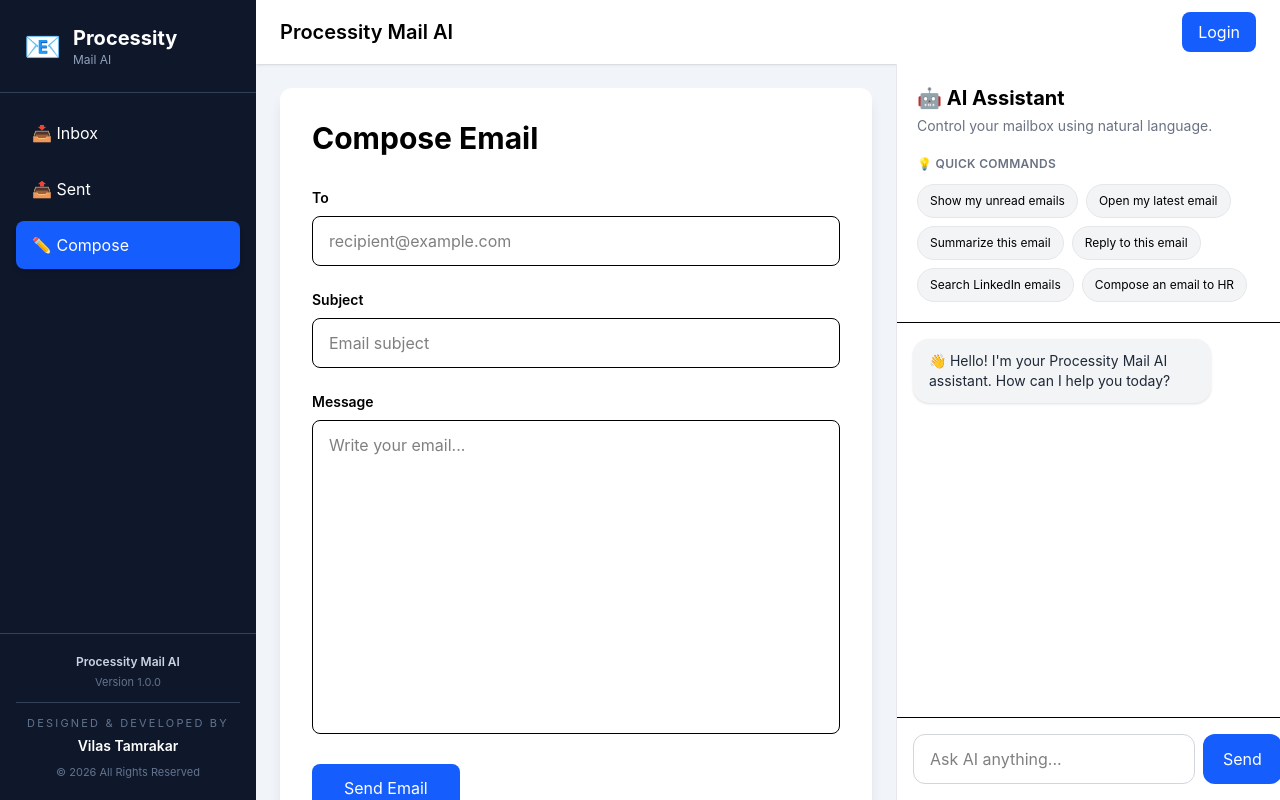
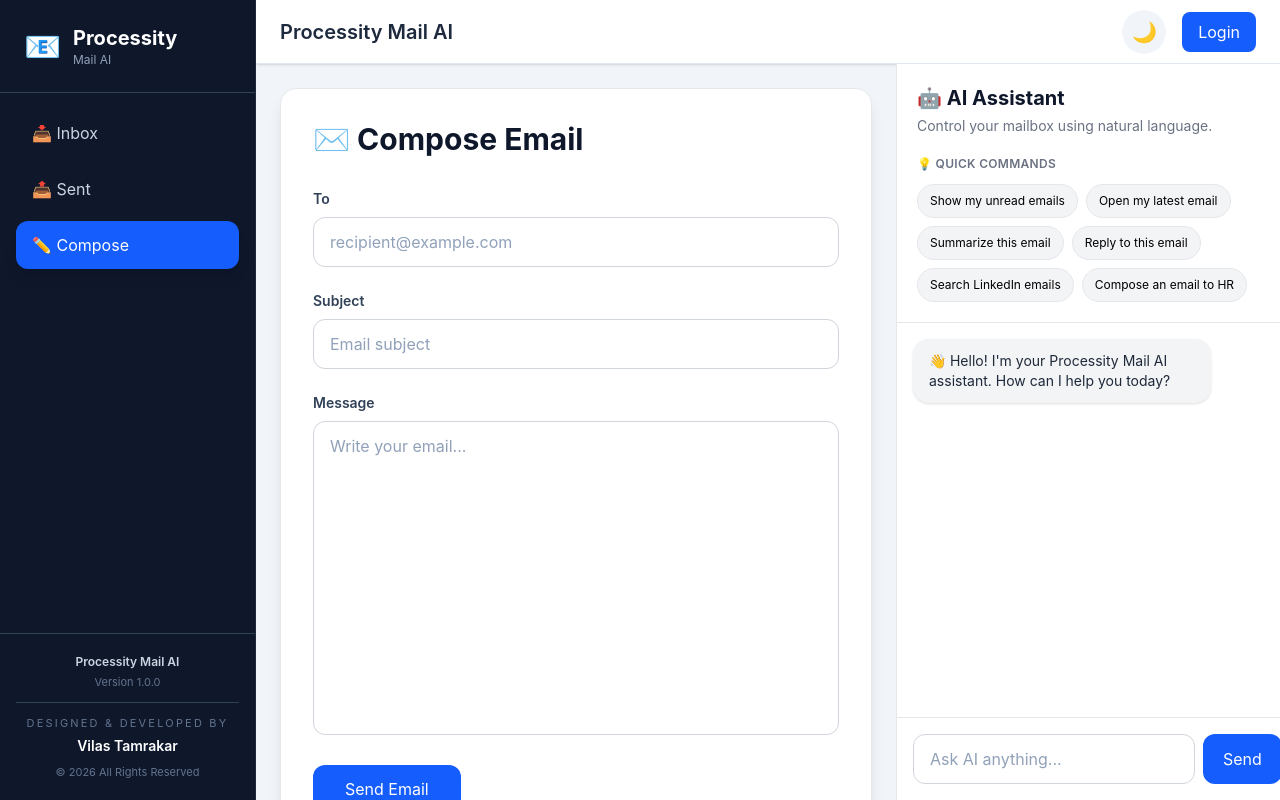
Before and after one commit to Vilas317/MailPilot-AI-Mail-Assistant, a React (Vite) app in the folder client/: page /compose in a window 1280 px wide. Built offline with nearby package versions, Linux system fonts and the light colour scheme; no server answers.

Commit message:
Add dark mode support and UI improvements

```diff
--- a/client/src/components/AssistantPanel.jsx
+++ b/client/src/components/AssistantPanel.jsx
@@ -154,21 +154,21 @@
   };
 
   return (
-    <aside className="w-96 bg-white border-l border-gray-200 flex flex-col">
+    <aside className="w-96 bg-white dark:bg-slate-900 border-l border-gray-200 dark:border-slate-700 flex flex-col transition-colors">
 
       {/* Header */}
-      <div className="p-5 border-b">
-        <h2 className="text-xl font-bold flex items-center gap-2">
+      <div className="p-5 border-b border-gray-200 dark:border-slate-700">
+        <h2 className="text-xl font-bold flex items-center gap-2 text-slate-900 dark:text-white">
           🤖 AI Assistant
         </h2>
 
-        <p className="text-sm text-gray-500 mt-1">
+        <p className="text-sm text-gray-500 dark:text-slate-400 mt-1">
           Control your mailbox using natural language.
         </p>
 
         {/* Quick Commands */}
         <div className="mt-5">
-          <p className="text-xs font-semibold uppercase tracking-wide text-gray-500 mb-3">
+          <p className="text-xs font-semibold uppercase tracking-wide text-gray-500 dark:text-slate-400 mb-3">
             💡 Quick Commands
           </p>
 
@@ -179,7 +179,7 @@
                 type="button"
                 disabled={loading}
                 onClick={() => handleQuickCommand(command)}
-                className="text-xs bg-gray-100 hover:bg-blue-100 hover:text-blue-700 border border-gray-200 rounded-full px-3 py-2 transition disabled:opacity-50 disabled:cursor-not-allowed"
+                className="text-xs bg-gray-100 dark:bg-slate-800 dark:text-slate-200 hover:bg-blue-100 dark:hover:bg-slate-700 hover:text-blue-700 dark:hover:text-white border border-gray-200 dark:border-slate-700 rounded-full px-3 py-2 transition disabled:opacity-50 disabled:cursor-not-allowed"
               >
                 {command}
               </button>
@@ -189,7 +189,7 @@
       </div>
 
       {/* Chat */}
-      <div className="flex-1 overflow-y-auto p-4 space-y-4">
+      <div className="flex-1 overflow-y-auto p-4 space-y-4 bg-white dark:bg-slate-900 transition-colors">
 
         {messages.map((msg, index) => (
           <div
@@ -204,7 +204,7 @@
               className={`max-w-[85%] rounded-2xl px-4 py-3 text-sm whitespace-pre-wrap shadow-sm ${
                 msg.role === "user"
                   ? "bg-blue-600 text-white"
-                  : "bg-gray-100 text-gray-800"
+                  : "bg-gray-100 dark:bg-slate-800 text-gray-800 dark:text-slate-100"
               }`}
             >
               {msg.content}
@@ -214,7 +214,7 @@
 
         {loading && (
           <div className="flex justify-start">
-            <div className="bg-gray-100 rounded-2xl px-4 py-3 text-sm animate-pulse">
+            <div className="bg-gray-100 dark:bg-slate-800 dark:text-slate-100 rounded-2xl px-4 py-3 text-sm animate-pulse">
               🤖 Thinking...
             </div>
           </div>
@@ -225,7 +225,7 @@
       </div>
 
       {/* Input */}
-      <div className="border-t p-4 flex gap-2">
+      <div className="border-t border-gray-200 dark:border-slate-700 p-4 flex gap-2">
 
         <input
           type="text"
@@ -234,13 +234,13 @@
           onChange={(e) => setMessage(e.target.value)}
           onKeyDown={handleKeyDown}
           disabled={loading}
-          className="flex-1 rounded-xl border border-gray-300 px-4 py-3 outline-none focus:border-blue-500 focus:ring-2 focus:ring-blue-200 disabled:bg-gray-100"
+          className="flex-1 rounded-xl border border-gray-300 dark:border-slate-700 bg-white dark:bg-slate-800 text-slate-900 dark:text-white px-4 py-3 outline-none focus:border-blue-500 focus:ring-2 focus:ring-blue-200 disabled:bg-gray-100 dark:disabled:bg-slate-800 placeholder:text-slate-400 dark:placeholder:text-slate-500"
         />
 
         <button
           onClick={handleSend}
           disabled={loading}
-          className="bg-blue-600 text-white px-5 rounded-xl hover:bg-blue-700 transition disabled:opacity-50"
+          className="bg-blue-600 hover:bg-blue-700 text-white px-5 rounded-xl transition-all duration-200 disabled:opacity-50"
         >
           {loading ? "..." : "Send"}
         </button>
--- a/client/src/components/Header.jsx
+++ b/client/src/components/Header.jsx
@@ -1,7 +1,7 @@
 import { useEffect, useState } from "react";
 import api from "../api/axios";
 
-export default function Header() {
+export default function Header({ darkMode, toggleTheme }) {
   const [user, setUser] = useState(null);
 
   useEffect(() => {
@@ -29,20 +29,35 @@
   };
 
   return (
-    <div className="h-16 bg-white shadow flex items-center justify-between px-6">
-      <h2 className="text-xl font-semibold">
+    <div className="h-16 bg-white dark:bg-slate-900 border-b border-slate-200 dark:border-slate-700 shadow flex items-center justify-between px-6 transition-colors">
+
+      <h2 className="text-xl font-semibold text-slate-800 dark:text-white">
         Processity Mail AI
       </h2>
 
+      <div className="flex items-center gap-4">
+
+        {/* Theme Toggle */}
+        <button
+          onClick={toggleTheme}
+          className="w-11 h-11 rounded-full bg-slate-100 dark:bg-slate-800 hover:scale-105 transition flex items-center justify-center text-xl"
+          title="Toggle Theme"
+        >
+          {darkMode ? "☀️" : "🌙"}
+        </button>
+
         {user ? (
-        <div className="flex items-center gap-3">
+          <>
             <img
-            src={user?.photos?.[0]?.value || "https://ui-avatars.com/api/?name=User"}
+              src={
+                user?.photos?.[0]?.value ||
+                "https://ui-avatars.com/api/?name=User"
+              }
               alt="Profile"
-            className="w-10 h-10 rounded-full"
+              className="w-10 h-10 rounded-full border"
             />
 
-          <span className="font-medium text-gray-700">
+            <span className="font-medium text-slate-700 dark:text-slate-200">
               {user.displayName}
             </span>
 
@@ -52,7 +67,7 @@
             >
               Logout
             </button>
-        </div>
+          </>
         ) : (
           <button
             onClick={handleLogin}
@@ -62,5 +77,6 @@
           </button>
         )}
       </div>
+    </div>
   );
 }
--- a/client/src/components/Sidebar.jsx
+++ b/client/src/components/Sidebar.jsx
@@ -2,7 +2,7 @@
 
 export default function Sidebar() {
   return (
-    <aside className="w-64 bg-slate-900 text-white h-screen sticky top-0 flex flex-col">
+    <aside className="w-64 h-screen sticky top-0 flex flex-col bg-slate-900 dark:bg-slate-950 text-white border-r border-slate-800 transition-colors">
 
       {/* Logo */}
       <div className="p-6 border-b border-slate-700">
@@ -27,10 +27,10 @@
         <NavLink
           to="/"
           className={({ isActive }) =>
-            `flex items-center gap-3 rounded-lg px-4 py-3 transition-all duration-200 hover:translate-x-1 ${
+            `flex items-center gap-3 rounded-xl px-4 py-3 transition-all duration-200 ${
               isActive
-                ? "bg-blue-600 text-white shadow-md"
-                : "hover:bg-slate-800"
+                ? "bg-blue-600 text-white shadow-lg"
+                : "text-slate-300 hover:bg-slate-800 hover:text-white hover:translate-x-1"
             }`
           }
         >
@@ -40,10 +40,10 @@
         <NavLink
           to="/sent"
           className={({ isActive }) =>
-            `flex items-center gap-3 rounded-lg px-4 py-3 transition-all duration-200 hover:translate-x-1 ${
+            `flex items-center gap-3 rounded-xl px-4 py-3 transition-all duration-200 ${
               isActive
-                ? "bg-blue-600 text-white shadow-md"
-                : "hover:bg-slate-800"
+                ? "bg-blue-600 text-white shadow-lg"
+                : "text-slate-300 hover:bg-slate-800 hover:text-white hover:translate-x-1"
             }`
           }
         >
@@ -53,10 +53,10 @@
         <NavLink
           to="/compose"
           className={({ isActive }) =>
-            `flex items-center gap-3 rounded-lg px-4 py-3 transition-all duration-200 hover:translate-x-1 ${
+            `flex items-center gap-3 rounded-xl px-4 py-3 transition-all duration-200 ${
               isActive
-                ? "bg-blue-600 text-white shadow-md"
-                : "hover:bg-slate-800"
+                ? "bg-blue-600 text-white shadow-lg"
+                : "text-slate-300 hover:bg-slate-800 hover:text-white hover:translate-x-1"
             }`
           }
         >
@@ -67,6 +67,7 @@
 
       {/* Footer */}
       <div className="border-t border-slate-700 px-4 py-5 text-center">
+
         <p className="text-xs font-semibold text-slate-300">
           Processity Mail AI
         </p>
@@ -88,6 +89,7 @@
         <p className="mt-2 text-[11px] text-slate-500">
           © 2026 All Rights Reserved
         </p>
+
       </div>
 
     </aside>
--- a/client/src/index.css
+++ b/client/src/index.css
@@ -1 +1,4 @@
 @import "tailwindcss";
+
+/* Enable class-based dark mode */
+@custom-variant dark (&:where(.dark, .dark *));
--- a/client/src/layouts/MainLayout.jsx
+++ b/client/src/layouts/MainLayout.jsx
@@ -1,17 +1,40 @@
+import { useEffect, useState } from "react";
 import { Outlet } from "react-router-dom";
+
 import Sidebar from "../components/Sidebar";
 import Header from "../components/Header";
 import AssistantPanel from "../components/AssistantPanel";
 
 export default function MainLayout() {
+  const [darkMode, setDarkMode] = useState(() => {
+    return localStorage.getItem("theme") === "dark";
+  });
+
+  useEffect(() => {
+    if (darkMode) {
+      document.documentElement.classList.add("dark");
+      localStorage.setItem("theme", "dark");
+    } else {
+      document.documentElement.classList.remove("dark");
+      localStorage.setItem("theme", "light");
+    }
+  }, [darkMode]);
+
+  const toggleTheme = () => {
+    setDarkMode((prev) => !prev);
+  };
+
   return (
-    <div className="h-screen flex bg-slate-100">
+    <div className="h-screen flex bg-slate-100 dark:bg-slate-900 transition-colors duration-300">
 
       <Sidebar />
 
       <div className="flex-1 flex flex-col">
 
-        <Header />
+        <Header
+          darkMode={darkMode}
+          toggleTheme={toggleTheme}
+        />
 
         <div className="flex flex-1 overflow-hidden">
 
--- a/client/src/pages/Compose/Compose.jsx
+++ b/client/src/pages/Compose/Compose.jsx
@@ -14,7 +14,6 @@
   });
 
   const [loading, setLoading] = useState(false);
-  // const [message, setMessage] = useState("");
 
   useEffect(() => {
     if (location.state) {
@@ -43,16 +42,15 @@
     e.preventDefault();
 
     setLoading(true);
-    // setMessage("");
 
     try {
       await api.post("/auth/send", form);
 
       toast.success("Email sent successfully!");
 
-setTimeout(() => {
-  navigate("/");
-}, 1000);
+      setTimeout(() => {
+        navigate("/");
+      }, 1000);
 
       setForm({
         to: "",
@@ -64,7 +62,8 @@
       console.error(err);
 
       toast.error(
-        err.response?.data?.message || "Failed to send email."
+        err.response?.data?.message ||
+          "Failed to send email."
       );
     } finally {
       setLoading(false);
@@ -72,15 +71,21 @@
   };
 
   return (
-    <div className="max-w-4xl mx-auto bg-white rounded-xl shadow-lg p-8">
-      <h1 className="text-3xl font-bold mb-8">
-        Compose Email
+    <div className="max-w-4xl mx-auto bg-white dark:bg-slate-800 border border-gray-200 dark:border-slate-700 rounded-2xl shadow-lg p-8 transition-colors">
+
+      <h1 className="text-3xl font-bold mb-8 text-slate-900 dark:text-white">
+        ✉️ Compose Email
       </h1>
 
-      <form onSubmit={handleSend} className="space-y-6">
+      <form
+        onSubmit={handleSend}
+        className="space-y-6"
+      >
+
+        {/* To */}
 
         <div>
-          <label className="block text-sm font-semibold mb-2">
+          <label className="block text-sm font-semibold mb-2 text-slate-700 dark:text-slate-300">
             To
           </label>
 
@@ -91,12 +96,14 @@
             onChange={handleChange}
             placeholder="recipient@example.com"
             required
-            className="w-full border rounded-lg px-4 py-3 focus:outline-none focus:ring-2 focus:ring-blue-500"
+            className="w-full rounded-xl border border-gray-300 dark:border-slate-700 bg-white dark:bg-slate-900 text-slate-900 dark:text-white px-4 py-3 outline-none transition focus:ring-2 focus:ring-blue-500 placeholder:text-slate-400 dark:placeholder:text-slate-500"
           />
         </div>
 
+        {/* Subject */}
+
         <div>
-          <label className="block text-sm font-semibold mb-2">
+          <label className="block text-sm font-semibold mb-2 text-slate-700 dark:text-slate-300">
             Subject
           </label>
 
@@ -107,12 +114,14 @@
             onChange={handleChange}
             placeholder="Email subject"
             required
-            className="w-full border rounded-lg px-4 py-3 focus:outline-none focus:ring-2 focus:ring-blue-500"
+            className="w-full rounded-xl border border-gray-300 dark:border-slate-700 bg-white dark:bg-slate-900 text-slate-900 dark:text-white px-4 py-3 outline-none transition focus:ring-2 focus:ring-blue-500 placeholder:text-slate-400 dark:placeholder:text-slate-500"
           />
         </div>
 
+        {/* Message */}
+
         <div>
-          <label className="block text-sm font-semibold mb-2">
+          <label className="block text-sm font-semibold mb-2 text-slate-700 dark:text-slate-300">
             Message
           </label>
 
@@ -123,29 +132,26 @@
             rows={12}
             placeholder="Write your email..."
             required
-            className="w-full border rounded-lg px-4 py-3 resize-none focus:outline-none focus:ring-2 focus:ring-blue-500"
+            className="w-full rounded-xl border border-gray-300 dark:border-slate-700 bg-white dark:bg-slate-900 text-slate-900 dark:text-white px-4 py-3 resize-none outline-none transition focus:ring-2 focus:ring-blue-500 placeholder:text-slate-400 dark:placeholder:text-slate-500"
           />
         </div>
+
+        {/* Buttons */}
 
         <div className="flex items-center gap-4">
 
           <button
             type="submit"
             disabled={loading}
-            className="bg-blue-600 hover:bg-blue-700 text-white px-8 py-3 rounded-lg transition disabled:opacity-50"
+            className="bg-blue-600 hover:bg-blue-700 text-white px-8 py-3 rounded-xl transition-all duration-200 disabled:opacity-50"
           >
             {loading ? "Sending Email..." : "Send Email"}
           </button>
 
-          {/* {message && (
-            <p className="text-sm font-medium">
-              {message}
-            </p>
-          )} */}
-
         </div>
 
       </form>
+
     </div>
   );
 }
```
Also changed, not shown: client/src/components/EmailCard.jsx (+14 -9 lines), client/src/pages/EmailDetail/EmailDetail.jsx (+15 -9 lines), client/src/pages/Inbox/Inbox.jsx (+5 -6 lines), client/src/pages/Sent/Sent.jsx (+25 -9 lines). Lines whose indentation alone changed are shown as unchanged.
